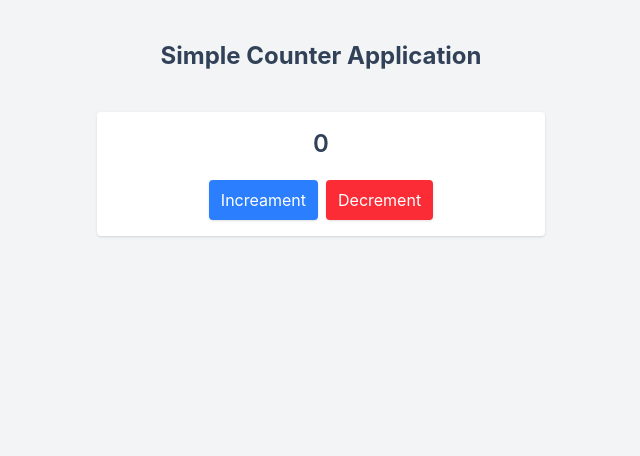
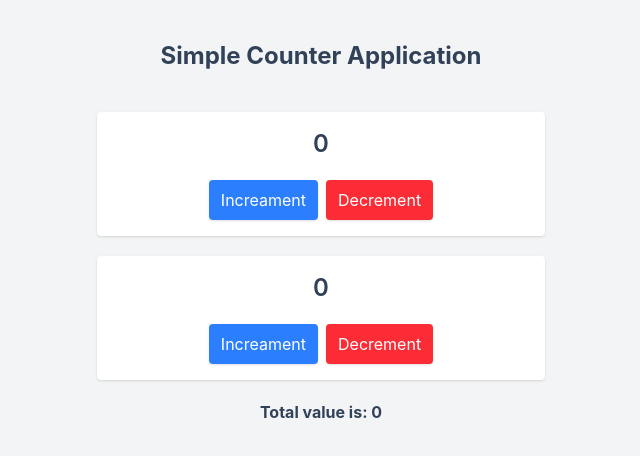
Before and after one commit to freelanceradnan/react-redux-concepts, a React (Vite) app: page / in a window 1280 px wide. Shown: the top 456 px of the page, without its empty margins (319-959 px from the left). Built offline with nearby package versions, Linux system fonts and the light colour scheme.

Commit message:
state lifting added and total price added

```diff
--- a/src/App.jsx
+++ b/src/App.jsx
@@ -3,18 +3,51 @@ import reactLogo from './assets/react.svg'
 import viteLogo from '/vite.svg'
 import './App.css'
 import Counter from './Components/Counter'
+import {InitialCounter} from './assets/database/InitialCounter'
+import Stats from './Components/Stats';
 
 function App() {
-
-
+  const [counter,setCounter]=useState(InitialCounter)
+const handlerIncrement=(counterId)=>{
+  const updateCounter=counter.map(c=>{
+    if(c.id===counterId){
+      return{
+        ...c,
+        value:c.value+1
+      }
+    }
+    return c
+  })
+  setCounter(updateCounter)
+}
+const handlerDecrement=(counterId)=>{
+  const updateCounter=counter.map(c=>{
+    if(c.id===counterId){
+      return{
+        ...c,
+        value:c.value-1
+      }
+    }
+    return c
+  })
+  setCounter(updateCounter)
+}
+const totalvalue=counter.reduce((sum,curr)=>sum+curr.value,0)
   return (
 
   <div className="w-full h-screen bg-gray-100 p-10 text-slate-700">
    <div>
      <h2 className="max-w-md mx-auto text-center text-2xl font-bold">Simple Counter Application</h2>
     <div className="max-w-md mx-auto mt-10 space-y-5">
-<Counter/>
+
+{counter.map(count=>(
+  <Counter key={count.id} counter={count} onIncrement={()=>handlerIncrement(count.id)} onDecrement={()=>handlerDecrement(count.id)}/>
+
+
+))}
+   <Stats totalvalue={totalvalue}/>
     </div>
+
    </div>
     </div>
 
--- a/src/Components/Count.jsx
+++ b/src/Components/Count.jsx
@@ -3,7 +3,7 @@ import React from 'react';
 const Count = ({count}) => {
     return (
         <div className='text-2xl font-semibold'>
-            {count}
+            {count.value}
         </div>
     );
 };
--- a/src/Components/Counter.jsx
+++ b/src/Components/Counter.jsx
@@ -2,20 +2,16 @@ import React, { useState } from 'react';
 import Count from './Count';
 import Button from './Button';
 
-const Counter = () => {
-    const [count,setCounter]=useState(0)
-    const handlerIncrement=()=>{
-        setCounter((prevCount)=>prevCount+1)
-    }
-    const handlerDecrement=()=>{
-        setCounter((prevCount)=>prevCount-1)
-    }
+
+const Counter = ({counter,onIncrement,onDecrement}) => {
+
     return (
         <div className='p-4 h-auto flex flex-col items-center justify-center space-y-5 bg-white rounded shadow'>
- <Count count={count}/>
+ <Count count={counter}/>
  <div className="flex flex-row gap-2">
-    <Button handler={handlerIncrement}>Increament</Button>
-    <Button handler={handlerDecrement} type="denger">Decrement</Button>
+    <Button handler={onIncrement}>Increament</Button>
+    <Button handler={onDecrement} type="denger">Decrement</Button>
+
  </div>
 
         </div>
--- /dev/null
+++ b/src/Components/Stats.jsx
@@ -0,0 +1,11 @@
+import React from 'react';
+
+const Stats = ({totalvalue}) => {
+    return (
+        <div className="text-center font-bold">
+           Total value is: {totalvalue}
+        </div>
+    );
+};
+
+export default Stats;
--- /dev/null
+++ b/src/assets/database/InitialCounter.js
@@ -0,0 +1,9 @@
+export const InitialCounter=[{
+  id:1,
+  value:0
+},
+{
+  id:2,
+  value:0
+}
+]
```
